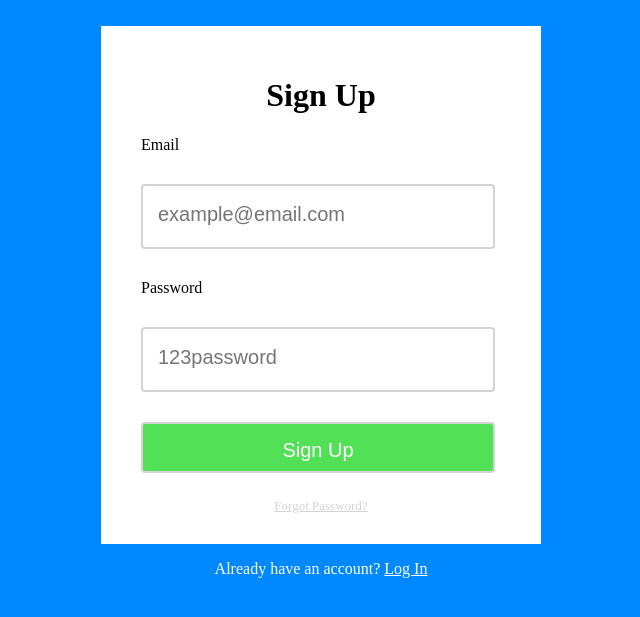
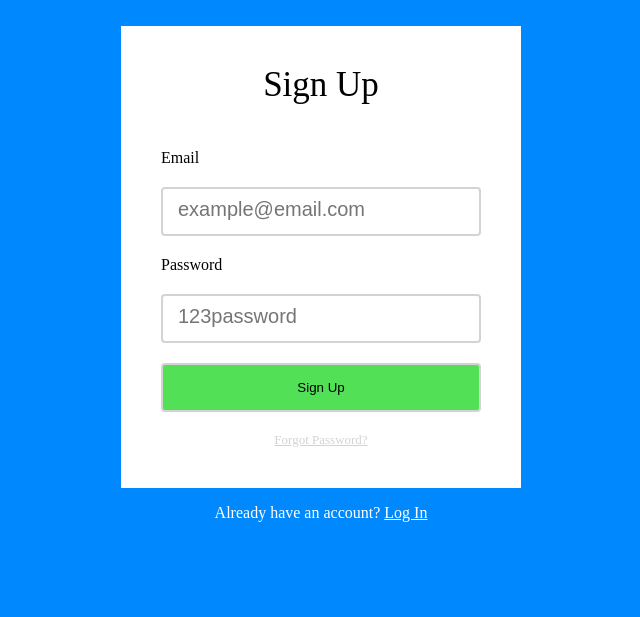
Before and after one commit to Mousecop/signup-page, a plain HTML site: page index.html in a window 1280 px wide. Shown: the part 63-680 px from the top of the page, without its empty margins (319-959 px from the left). Drawn offline with Linux system fonts and the light colour scheme.

```diff
--- a/index.html
+++ b/index.html
@@ -10,17 +10,15 @@
 		<img src="logo.png" alt="logo goes here">
 	</div>
 	<div class="form-box">
-		<header>
-			<h1>Sign Up</h1>
-		</header>
 		<form action="/signup/" method="post" class="form-field">
+			<legend>Sign Up</legend>
 			<label for="email">Email</label>
 			<input type="email" name="email" placeholder="example@email.com" id="email" required="">
 
 			<label for="password">Password</label>
 			<input type="password" name="password" placeholder="123password" id="password" required="">
 
-			<button type="submit">Sign Up</button>
+			<button type="submit" class="submit-button">Sign Up</button>
 		</form>
 		<div class="pass-link">
 			<a href="/forgot-password/new">Forgot Password?</a>
--- a/style.css
+++ b/style.css
@@ -1,32 +1,35 @@
 body {
 	background-color: #0089ff;
+}
+
+body * {
+	box-sizing: border-box;
 }
 
 .form-box {
 	margin-right: auto;
 	margin-left: auto;
-	width: 360px;
-	height: auto;
+	width: 400px;
 	background-color: white;
-	padding-left: 40px;
-	padding-right: 40px;
-	padding-top: 30px;
-	padding-bottom: 30px;
+	padding: 40px;
 
 }
 
-.form-box input {
-	width: 320px;
-	height: 31px;
+input[type="email"], input[type="password"], button[type="submit"]  {
+	width: 100%;
+	height: auto;
 	padding: 15px;
 	border: 2px solid lightgrey;
 	border-radius: 4px;
 	display: block;
-	margin-top: 30px;
-	margin-bottom: 30px;
+	margin: 20px auto;
 }
 
-.form-box button {
+.submit-button {
+	background-color: #51e056;
+}
+
+/*{
 	width: 354px;
 	height: 51px;
 	padding: 15px;
@@ -39,20 +42,25 @@ body {
 	margin-bottom: 25px;
 	cursor: pointer;
 }
+*/
 
-
-.form-box input::-webkit-input-placeholder {
+.form-field input::-webkit-input-placeholder {
 	font-size: 20px;
 }
 
-.form-box label {
+.form-field label {
 	margin-bottom: 8px;
 
 }
 
-.form-box header {
+.form-field legend {
 	text-align: center;
+	font-weight: 300;
+	font-size: 35px;
+	margin: 0 auto 45px;
+	line-height: 38px;
 }
+
 .logo {
 	text-align: center;
 	margin-top: 25px;
```
